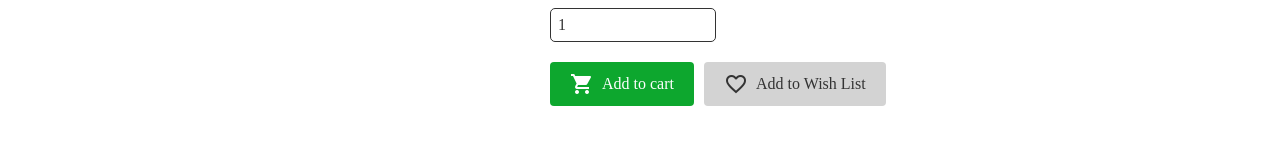
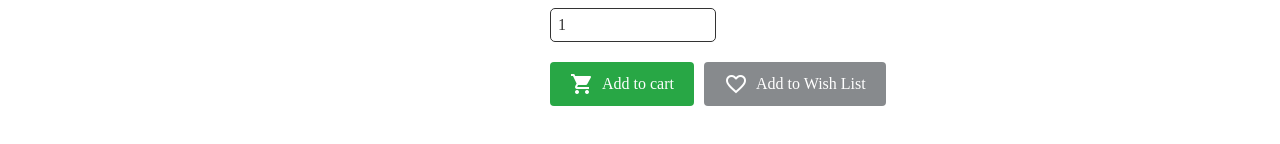
Before and after one commit to Leonid-Radchenko/Simple-Angular-project, an Angular app: page /products/1 in a window 1280 px wide. Shown: the part 500-644 px from the top of the page. Built offline with nearby package versions, Linux system fonts and the light colour scheme.

Commit message:
extract ButtonComponent for reusability

```diff
--- a/src/app/contact-page/contact-page.component.css
+++ b/src/app/contact-page/contact-page.component.css
@@ -53,6 +53,7 @@
 }
 
 .form-container {
+  position: relative;
   flex: 1;
   height: 100%;
   padding: 1rem;
@@ -97,17 +98,11 @@
   height: 150px;
 }
 
-.button-submit {
-  color: var(--white-text-color);
-  text-align: center;
-  margin-top: 3rem;
-  width: 100%;
-  padding: 1rem 0;
-  background-color: var(--button-bg-color);
-  text-transform: uppercase;
-  &:hover {
-    opacity: 0.85;
-  }
+::ng-deep .button-submit {
+  position: absolute;
+  right: 1rem;
+  margin-top: 25px;
+  padding: 10px 30px;
 }
 
 @media (max-width: 768px) {
--- a/src/app/contact-page/contact-page.component.html
+++ b/src/app/contact-page/contact-page.component.html
@@ -48,7 +48,7 @@
         <label for="message" class="label">Message *</label>
         <textarea id="message" class="textarea" required></textarea>
       </div>
-      <button type="submit" class="button-submit">Send</button>
+      <app-button [config]="submitButtonConfig" type="submit"  customClass="button-submit"/>
     </form>
   </div>
 </div>
--- a/src/app/contact-page/contact-page.component.ts
+++ b/src/app/contact-page/contact-page.component.ts
@@ -1,11 +1,16 @@
 import { Component } from '@angular/core';
+import { ButtonComponent } from '../shared/components/button/button.component';
+import { ButtonConfig } from '../shared/models/button.model';
 
 @Component({
     selector: 'app-contact-page',
-    imports: [],
+    imports: [ButtonComponent],
     templateUrl: './contact-page.component.html',
-    styleUrl: './contact-page.component.css'
+    styleUrl: './contact-page.component.css',
 })
 export class ContactPageComponent {
-
+  submitButtonConfig: ButtonConfig = {
+    label: 'Send',
+    color: 'success'
+  }
 }
--- a/src/app/product-details/product-details.component.css
+++ b/src/app/product-details/product-details.component.css
@@ -114,7 +114,6 @@
   width: 100%;
 }
 
-
 .product-qty {
   display: flex;
   flex-direction: column;
@@ -127,19 +126,7 @@
 }
 
 .product-details__buttons {
+  display: flex;
+  gap: 10px;
   margin-top: 20px;
 }
-
-.btn-primary {
-  margin-right: 10px;
-}
-
-.btn-primary mat-icon {
-  color: var(--light-text-color);
-  margin-right: 8px;
-}
-
-.btn-secondary mat-icon {
-  color: var(--primary-text-color);
-  margin-right: 8px;
-}
--- a/src/app/product-details/product-details.component.html
+++ b/src/app/product-details/product-details.component.html
@@ -58,7 +58,8 @@
             </div>
           </div>
           <div class="close-btn-container">
-            <button class="btn close-button" (click)="toggleVisibility('showReviewsModal')">Close</button>
+            <!-- <button class="btn close-button" (click)="toggleVisibility('showReviewsModal')">Close</button> -->
+            <app-button [config]="closeButtonConfig" (clickEvent)="toggleVisibility('showReviewsModal')"></app-button>
           </div>
         </div>
       </div>
@@ -109,12 +110,15 @@
 
 
       <div class="product-details__buttons">
-        <button class="btn btn-primary">
+        <!-- <button class="btn btn-primary">
           <mat-icon>shopping_cart</mat-icon> Add to cart
         </button>
         <button class="btn btn-secondary">
           <mat-icon>favorite_border</mat-icon> Add to Wish List
-        </button>
+        </button> -->
+
+        <app-button [config]="addToCartButtonConfig"></app-button>
+        <app-button [config]="addToWishListButtonConfig"></app-button>
       </div>
     </div>
   </div>
--- a/src/app/product-details/product-details.component.ts
+++ b/src/app/product-details/product-details.component.ts
@@ -9,6 +9,8 @@ import { Star } from '../shared/models/star.model';
 import { RatingComponent } from '../shared/components/rating/rating.component';
 import { ProductService } from '../shared/services/product.service';
 import { RatingService } from '../shared/services/rating.service';
+import { ButtonComponent } from '../shared/components/button/button.component';
+import { ButtonConfig } from '../shared/models/button.model';
 
 @Component({
     selector: 'app-product-details',
@@ -18,6 +20,7 @@ import { RatingService } from '../shared/services/rating.service';
         ReviewCountPipe,
         DiscountPricePipe,
         RatingComponent,
+        ButtonComponent,
     ],
     templateUrl: './product-details.component.html',
     styleUrl: './product-details.component.css'
@@ -36,6 +39,23 @@ export class ProductDetailsComponent implements OnInit {
   showFullDescription: boolean = false;
 
   showReviewsModal: boolean = false;
+
+  closeButtonConfig: ButtonConfig = {
+    label: 'Close',
+    color: 'primary',
+  };
+
+  addToCartButtonConfig: ButtonConfig = {
+    label: 'Add to cart',
+    color: 'success',
+    icon: 'shopping_cart'
+  }
+
+  addToWishListButtonConfig: ButtonConfig = {
+    label: 'Add to Wish List',
+    color: 'secondary',
+    icon: 'favorite_border'
+  }
 
   constructor(
     private route: ActivatedRoute,
--- /dev/null
+++ b/src/app/shared/components/button/button.component.css
@@ -0,0 +1,44 @@
+button {
+  font-size: 16px;
+  display: flex;
+  align-items: center;
+  gap: 8px;
+  padding: 10px 20px;
+  border: none;
+  border-radius: 4px;
+  cursor: pointer;
+  transition: background 0.3s ease;
+
+  &:hover {
+    opacity: 0.8;
+  }
+
+  &:disabled {
+    cursor: not-allowed;
+    opacity: 0.6;
+  }
+}
+
+button mat-icon {
+  font-size: 20px;
+}
+
+  .primary {
+    color: white;
+    background: #007bff;
+  }
+
+  .secondary {
+    color: white;
+    background: #878a8d;
+  }
+
+  .success {
+    color: white;
+    background: #28a745;
+  }
+
+  .danger {
+    color: white;
+    background: #dc3545;
+  }
--- /dev/null
+++ b/src/app/shared/components/button/button.component.html
@@ -0,0 +1,9 @@
+<button
+  [attr.type]="type"
+  [ngClass]="[config.color || 'primary', customClass]"
+  [disabled]="config.disabled"
+  (click)="onClick()"
+>
+  <mat-icon *ngIf="config.icon">{{ config.icon }}</mat-icon>
+  <span>{{ config.label }}</span>
+</button>
--- /dev/null
+++ b/src/app/shared/components/button/button.component.ts
@@ -0,0 +1,24 @@
+import { NgClass, NgIf } from '@angular/common';
+import { Component, EventEmitter, Input, Output, ViewEncapsulation } from '@angular/core';
+import { MatIconModule } from '@angular/material/icon';
+import { ButtonConfig } from '../../models/button.model';
+
+@Component({
+  selector: 'app-button',
+  imports: [NgClass, NgIf, MatIconModule],
+  templateUrl: './button.component.html',
+  styleUrl: './button.component.css',
+  encapsulation: ViewEncapsulation.None,
+})
+export class ButtonComponent {
+  @Input() config!: ButtonConfig;
+  @Input() type: 'button' | 'submit' | 'reset' = 'button';
+  @Input() customClass: string = '';
+  @Output() clickEvent = new EventEmitter<void>();
+
+  onClick() {
+    if (!this.config?.disabled) {
+      this.clickEvent.emit();
+    }
+  }
+}
--- /dev/null
+++ b/src/app/shared/models/button.model.ts
@@ -0,0 +1,7 @@
+export interface ButtonConfig {
+  label: string;
+  color?: 'primary' | 'secondary' | 'success' | 'danger';
+  className?: string;
+  icon?: string;
+  disabled?: boolean;
+}
--- a/src/styles.css
+++ b/src/styles.css
@@ -44,34 +44,6 @@ input {
 select {
   padding: 7px;
   border-radius: 5px;
-}
-
-.btn {
-  display: inline-flex;
-  align-items: center;
-  justify-content: center;
-  padding: 10px 20px;
-  border: none;
-  border-radius: 4px;
-  cursor: pointer;
-  &:hover {
-    opacity: 0.8;
-  }
-}
-
-.close-button {
-  color: var(--light-text-color);
-  background-color: var(--close-btn-bg-color);
-}
-
-.btn-primary {
-  color: var(--light-text-color);
-  background-color: var(--primary-color);
-}
-
-.btn-secondary {
-  color: var(--primary-text-color);
-  background-color: var(--secondary-color);
 }
 
 .bold-text {
```
